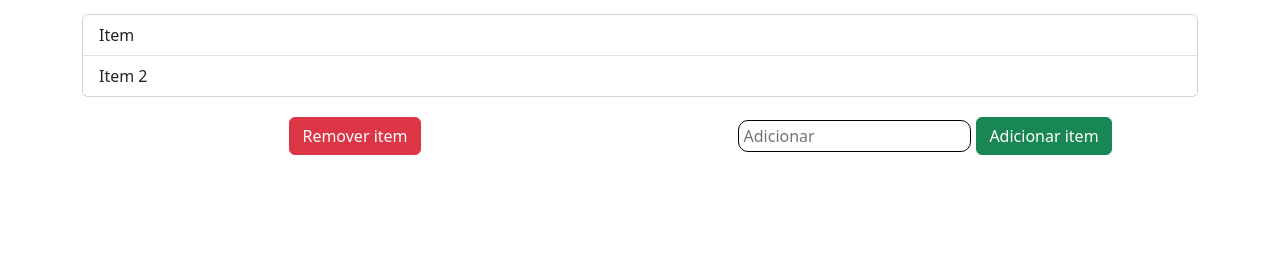
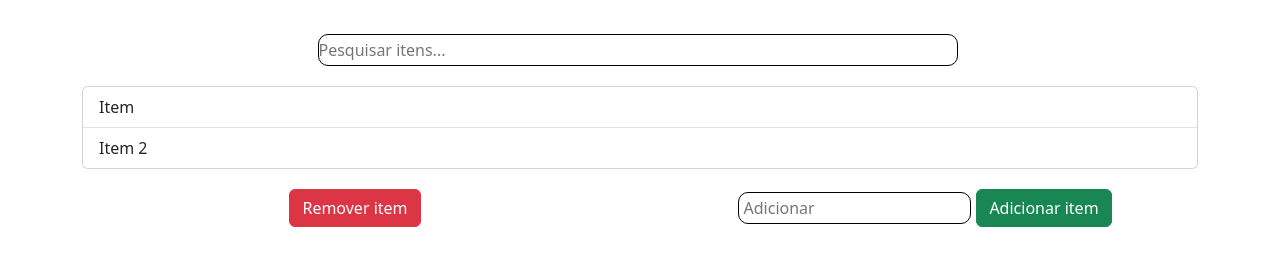
Before and after one commit to ensodog/Lista-com-Array, a plain HTML site: page index.html in a window 1280 px wide. Shown: the part 93-358 px from the top of the page. Drawn offline with nearby package versions, Linux system fonts and the light colour scheme.

Commit message:
Barra de Pesquisa

```diff
--- a/index.html
+++ b/index.html
@@ -17,6 +17,14 @@
       <div class="row">
         <div class="col-12">
           <h1 class="title text-center display-4">Lista de itens</h1>
+        </div>
+        <div class="col-12 text-center">
+          <input
+            id="Busca"
+            class="pesquisa"
+            onkeyup="procurar()"
+            placeholder="Pesquisar itens..."
+          />
         </div>
         <div class="col-12">
           <div class="card">
--- a/script.js
+++ b/script.js
@@ -4,6 +4,7 @@ atlista();
 function adcitem(fruta) {
   let item = document.createElement("li");
   item.classList.add("list-group-item");
+  item.classList.add("elementos");
   item.textContent = fruta;
   lista.appendChild(item);
 }
@@ -22,3 +23,17 @@ function removerFruta() {
   frutas.pop();
   atlista();
 }
+function procurar() {
+  let pesquisa = document.getElementById("Busca").value;
+  pesquisa = pesquisa.toLowerCase();
+
+  let elements = document.getElementsByClassName("elementos");
+
+  for (i = 0; i < elements.length; i++) {
+    if (!elements[i].textContent.toLowerCase().includes(pesquisa)) {
+      elements[i].style.display = "none";
+    } else {
+      elements[i].style.display = "flex";
+    }
+  }
+}
--- a/styles.css
+++ b/styles.css
@@ -20,3 +20,6 @@ input {
   margin-top: 20px;
   margin-bottom: 20px;
 }
+.pesquisa {
+  width: 50vw;
+}
```
